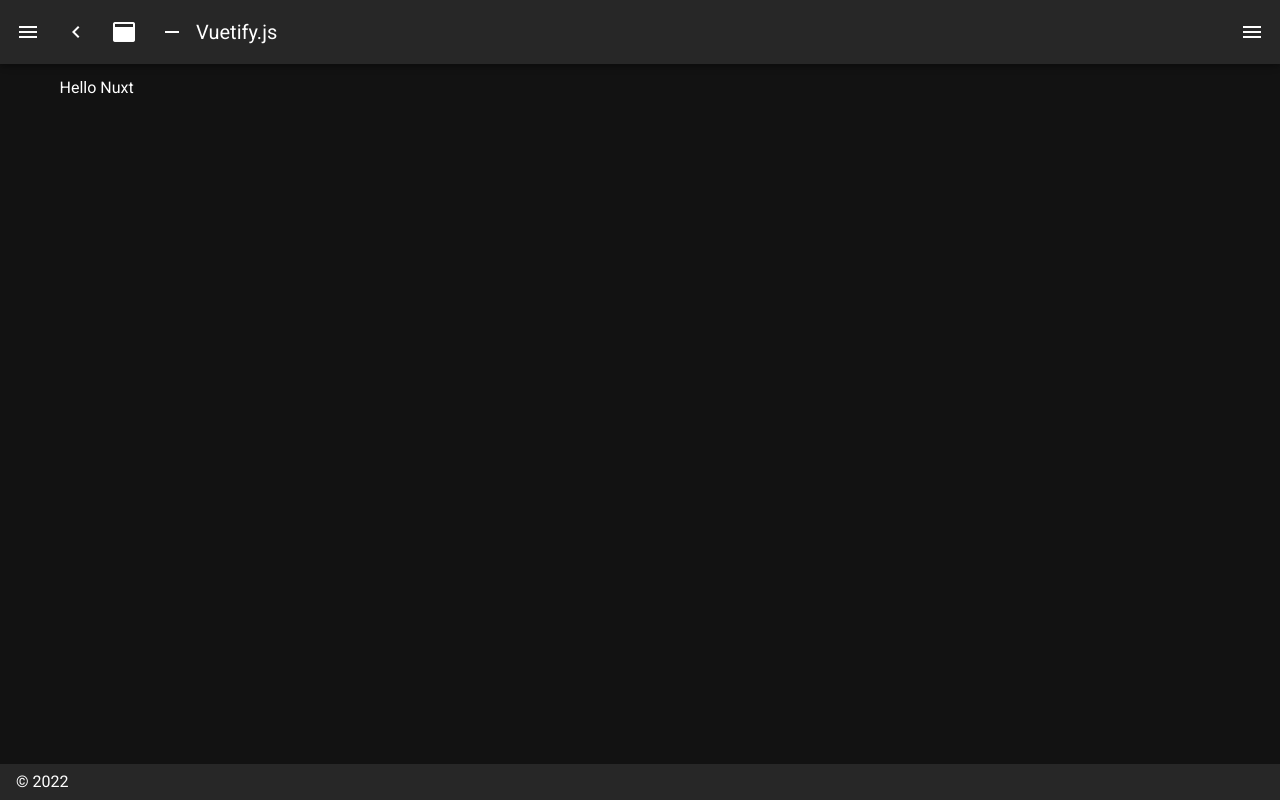
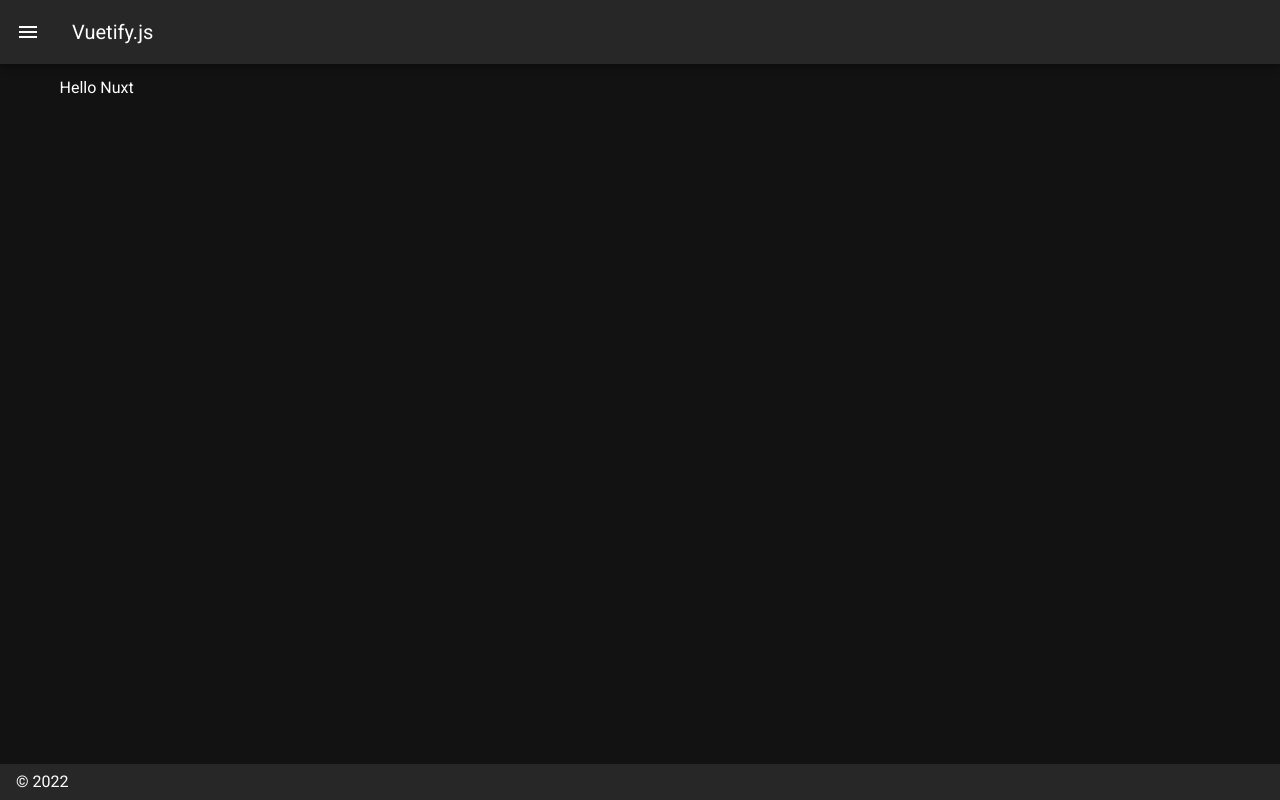
Before and after one commit to phann-phearoen/loan-front, a Nuxt app: page / in a window 1280 px wide. Built offline with nearby package versions, Linux system fonts and the light colour scheme.

Commit message:
simplify default layout

```diff
--- a/layouts/default.vue
+++ b/layouts/default.vue
@@ -2,8 +2,6 @@
   <v-app dark>
     <v-navigation-drawer
       v-model="drawer"
-      :mini-variant="miniVariant"
-      :clipped="clipped"
       fixed
       app
     >
@@ -25,60 +23,17 @@
       </v-list>
     </v-navigation-drawer>
     <v-app-bar
-      :clipped-left="clipped"
       fixed
       app
     >
       <v-app-bar-nav-icon @click.stop="drawer = !drawer" />
-      <v-btn
-        icon
-        @click.stop="miniVariant = !miniVariant"
-      >
-        <v-icon>mdi-{{ `chevron-${miniVariant ? 'right' : 'left'}` }}</v-icon>
-      </v-btn>
-      <v-btn
-        icon
-        @click.stop="clipped = !clipped"
-      >
-        <v-icon>mdi-application</v-icon>
-      </v-btn>
-      <v-btn
-        icon
-        @click.stop="fixed = !fixed"
-      >
-        <v-icon>mdi-minus</v-icon>
-      </v-btn>
       <v-toolbar-title v-text="title" />
-      <v-spacer />
-      <v-btn
-        icon
-        @click.stop="rightDrawer = !rightDrawer"
-      >
-        <v-icon>mdi-menu</v-icon>
-      </v-btn>
     </v-app-bar>
     <v-main>
       <v-container>
         <Nuxt />
       </v-container>
     </v-main>
-    <v-navigation-drawer
-      v-model="rightDrawer"
-      :right="right"
-      temporary
-      fixed
-    >
-      <v-list>
-        <v-list-item @click.native="right = !right">
-          <v-list-item-action>
-            <v-icon light>
-              mdi-repeat
-            </v-icon>
-          </v-list-item-action>
-          <v-list-item-title>Switch drawer (click me)</v-list-item-title>
-        </v-list-item>
-      </v-list>
-    </v-navigation-drawer>
     <v-footer
       :absolute="!fixed"
       app
```
